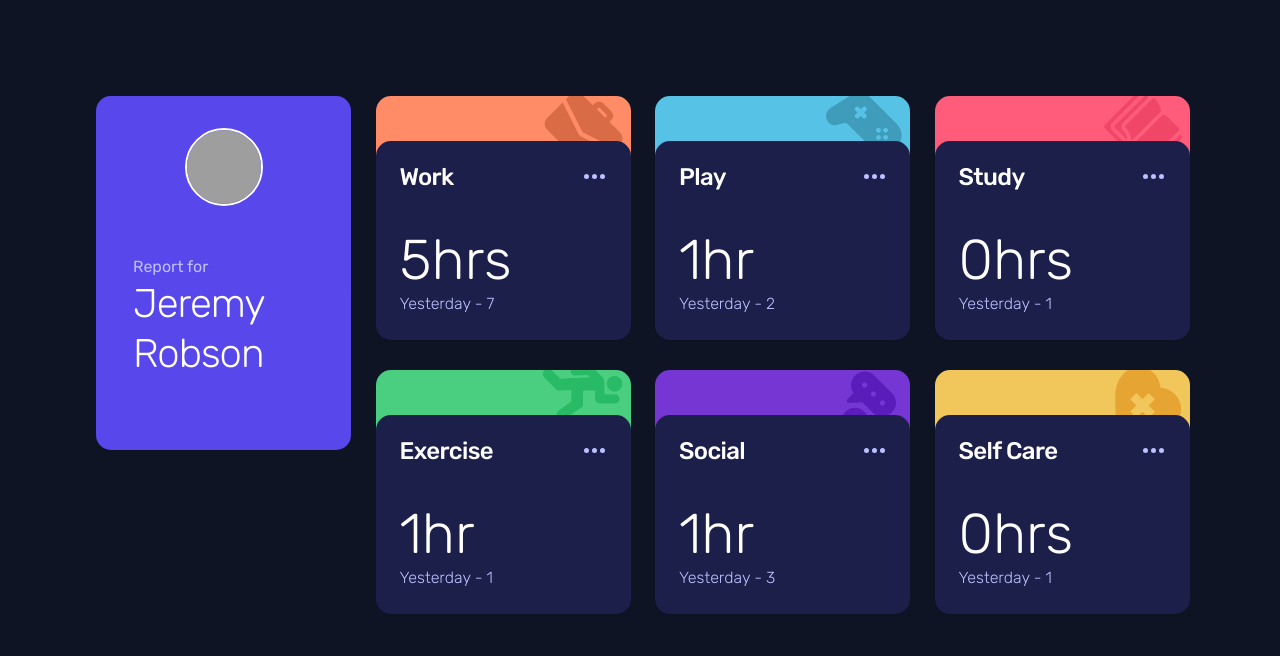
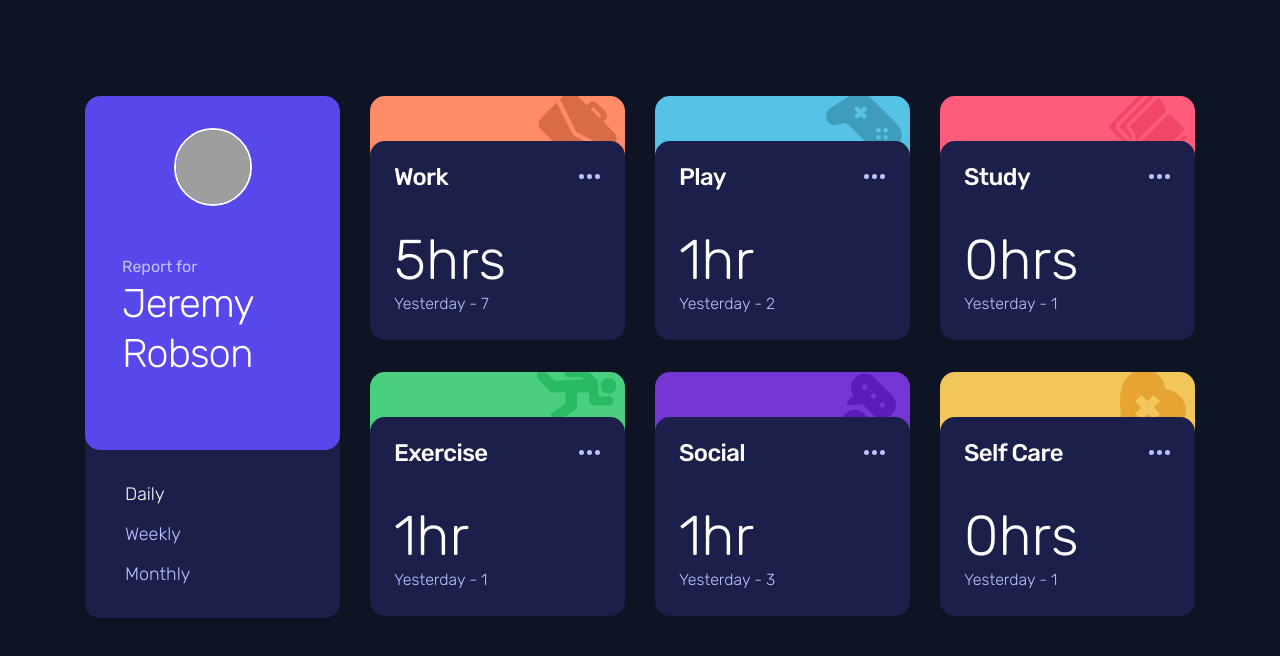
Before and after one commit to robcrock/time-tracking-dashboard, a Next.js app: page / in a window 1280 px wide. Shown: the top 656 px of the page. Built offline with nearby package versions, Linux system fonts and the light colour scheme; grey boxes are pictures that could not be loaded.

Commit message:
'Update profile card layout for improved structure, added new styling elements.'

```diff
--- a/src/app/layout.tsx
+++ b/src/app/layout.tsx
@@ -1,6 +1,7 @@
 import type { Metadata } from "next";
 import { Rubik } from "next/font/google";
 import "./globals.css";
+import { cn } from "@/lib/utils";
 
 const rubik = Rubik({ subsets: ["latin"] });
 
@@ -17,7 +18,9 @@ export default function RootLayout({
 }>) {
   return (
     <html lang="en">
-      <body className={rubik.className}>{children}</body>
+      <body className={cn(rubik.className, "bg-very-dark-blue")}>
+        {children}
+      </body>
     </html>
   );
 }
--- a/src/app/page.tsx
+++ b/src/app/page.tsx
@@ -24,7 +24,7 @@ export default async function Home() {
   const data = await getData();
 
   return (
-    <main className="flex min-h-screen flex-col items-center justify-between bg-very-dark-blue p-6 md:p-24">
+    <main className="flex min-h-screen flex-col items-center justify-between p-6 md:p-24">
       {/* Card - Personal */}
       <CardGrid data={data} />
     </main>
--- a/src/components/fem-activity-card.tsx
+++ b/src/components/fem-activity-card.tsx
@@ -58,7 +58,7 @@ export const ActivityCard = ({ title, icon, timeframe, timeframes }: any) => {
   const prevLabel = generatePrevLabel(timeframes, timeframe);
 
   return (
-    <div className="relative flex w-[255px] flex-col">
+    <div className="relative flex flex-col md:col-span-1">
       <div
         className={cn(
           "relative h-[160px] overflow-hidden rounded-[15px] bg-light-red-work",
--- a/src/components/fem-card-grid.tsx
+++ b/src/components/fem-card-grid.tsx
@@ -25,12 +25,11 @@ export const CardGrid = ({ data }: { data: any }) => {
     setActiveTimeframe(activeTimeframe);
 
   return (
-    <div className="grid grid-cols-1 gap-[30px] md:grid-cols-4">
+    <div className="grid w-full grid-cols-1 gap-[30px] md:col-span-1 md:w-[1110px] md:grid-cols-4">
       <ProfileCard
         activeTimeframe={activeTimeframe}
         handleSelection={handleSelection}
       />
-      <div className="grid gap-[30px] md:col-span-3 md:grid-cols-subgrid">
       {data.map((activity: any, index: number) => {
         const title = activity?.title;
         const icon: keyof typeof iconMap = activity?.icon;
@@ -49,6 +48,5 @@ export const CardGrid = ({ data }: { data: any }) => {
         );
       })}
     </div>
-    </div>
   );
 };
--- a/src/components/fem-profile-card.tsx
+++ b/src/components/fem-profile-card.tsx
@@ -3,16 +3,29 @@ import { Card, CardContent, CardHeader, CardTitle } from "@/components/ui/card";
 import { Avatar, AvatarFallback, AvatarImage } from "@/components/ui/avatar";
 import { cn } from "@/lib/utils";
 
+type TProfileProps = {
+  activeTimeframe: string;
+  handleSelection: (activeTimeframe: string) => void;
+};
+
 export const ProfileCard = ({
   activeTimeframe,
   handleSelection,
-}: {
-  activeTimeframe: string;
-  handleSelection: (activeTimeframe: string) => void;
-}) => {
+}: TProfileProps) => {
   return (
-    <Card className="relative flex h-[203px] w-full flex-col rounded-[15px] border-none bg-dark-blue text-white md:w-[255px]">
-      <CardHeader className="z-10 flex h-[133px] flex-row items-center gap-5 rounded-[15px] bg-blue px-8 py-[32px] md:min-h-[354px] md:flex-col md:gap-[43px] md:px-[37px]">
+    <Card className="relative flex h-full w-full flex-col overflow-hidden rounded-[15px] border-2 border-none border-red-400 bg-dark-blue text-white md:row-span-2 md:h-full md:w-[255px]">
+      <UserLayer />
+      <TimeframeLayer
+        activeTimeframe={activeTimeframe}
+        handleSelection={handleSelection}
+      />
+    </Card>
+  );
+};
+
+const UserLayer = () => {
+  return (
+    <CardHeader className="z-10 flex h-[133px] flex-row items-center gap-5 rounded-[15px] bg-blue px-8 py-[32px] md:h-[354px] md:min-h-[354px] md:flex-col md:gap-[43px] md:px-[37px]">
       <Avatar className="h-[78px] w-[78px] border-2 border-white">
         <AvatarImage src="https://raw.githubusercontent.com/robcrock/time-tracking-dashboard/main/public/images/image-jeremy.png" />
         <AvatarFallback>JR</AvatarFallback>
@@ -24,7 +37,15 @@ export const ProfileCard = ({
         </CardTitle>
       </div>
     </CardHeader>
-      <CardContent className="absolute flex h-full w-full flex-row items-end justify-between rounded-[15px] bg-dark-blue p-4 text-left font-light text-white md:flex-col md:items-start md:justify-end md:p-6">
+  );
+};
+
+const TimeframeLayer = ({
+  activeTimeframe,
+  handleSelection,
+}: TProfileProps) => {
+  return (
+    <CardContent className="flex h-full w-full flex-row justify-between bg-dark-blue p-4 text-left font-light text-white md:flex-col md:items-start md:justify-end md:p-6">
       <Button
         className={cn(
           "bg-inherit text-[18px] font-light",
@@ -56,6 +77,5 @@ export const ProfileCard = ({
         Monthly
       </Button>
     </CardContent>
-    </Card>
   );
 };
```
Lines whose indentation alone changed are shown as unchanged.
